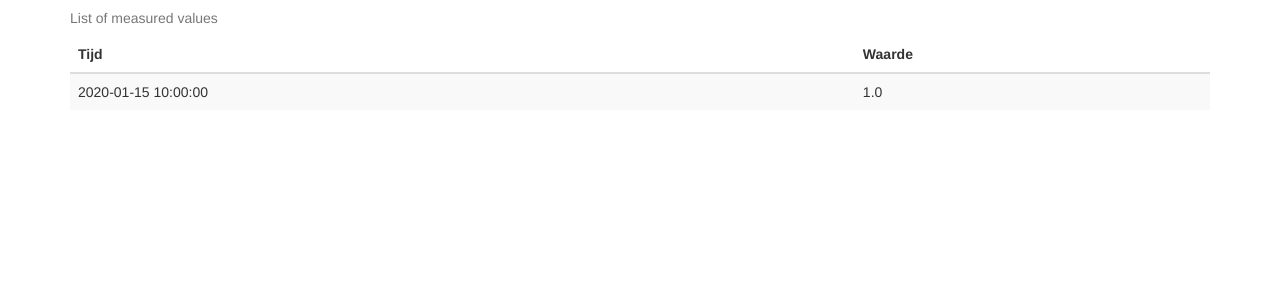
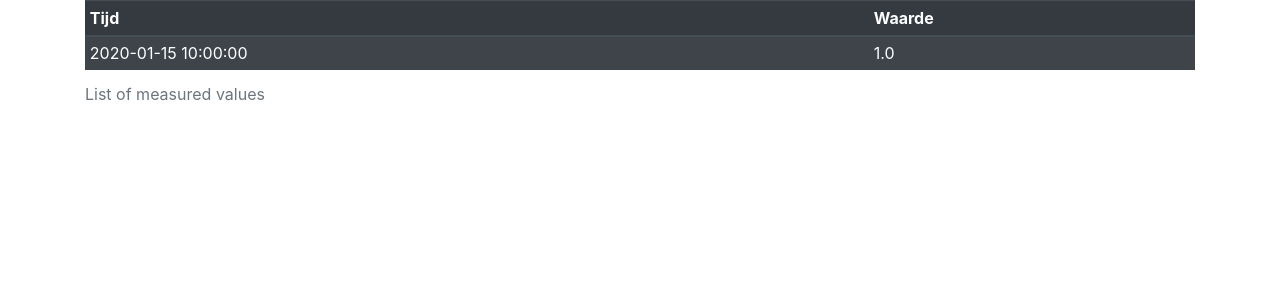
Before and after one commit to DavidHulsman/hanze-week3, a Flask app: page / in a window 1280 px wide. Shown: the top 300 px of the page. Run offline with Flask 2, Linux system fonts and the light colour scheme; tables that the repository leaves empty hold one stand-in row (values such as "Sample post"); some libraries are stand-ins or nearby versions.

Commit message:
fix styling in index.html

```diff
--- a/templates/index.html
+++ b/templates/index.html
@@ -5,12 +5,11 @@
   <meta charset="UTF-8">
   <meta name="viewport" content="width=device-width, initial-scale=1.0">
   <title>Document</title>
-  <link rel="stylesheet" href="https://maxcdn.bootstrapcdn.com/bootstrap/3.4.1/css/bootstrap.min.css">
-  <script src="https://ajax.googleapis.com/ajax/libs/jquery/3.4.1/jquery.min.js"></script>
-  <script src="https://maxcdn.bootstrapcdn.com/bootstrap/3.4.1/js/bootstrap.min.js"></script>
+  <link rel="stylesheet" href="https://cdn.jsdelivr.net/npm/bootstrap@4.5.3/dist/css/bootstrap.min.css" integrity="sha384-TX8t27EcRE3e/ihU7zmQxVncDAy5uIKz4rEkgIXeMed4M0jlfIDPvg6uqKI2xXr2" crossorigin="anonymous">
 </head>
 
-<body class="container">
+<body>
+  <div class="container">
     <table class="table table-sm table-striped table-hover table-dark">
       <caption>List of measured values</caption>
       <thead class="thead-dark">
@@ -28,7 +27,7 @@
         {% endfor %}
       </tbody>
     </table>
-
+  </div>
 </body>
 
 </html>
```
Lines whose indentation alone changed are shown as unchanged.
